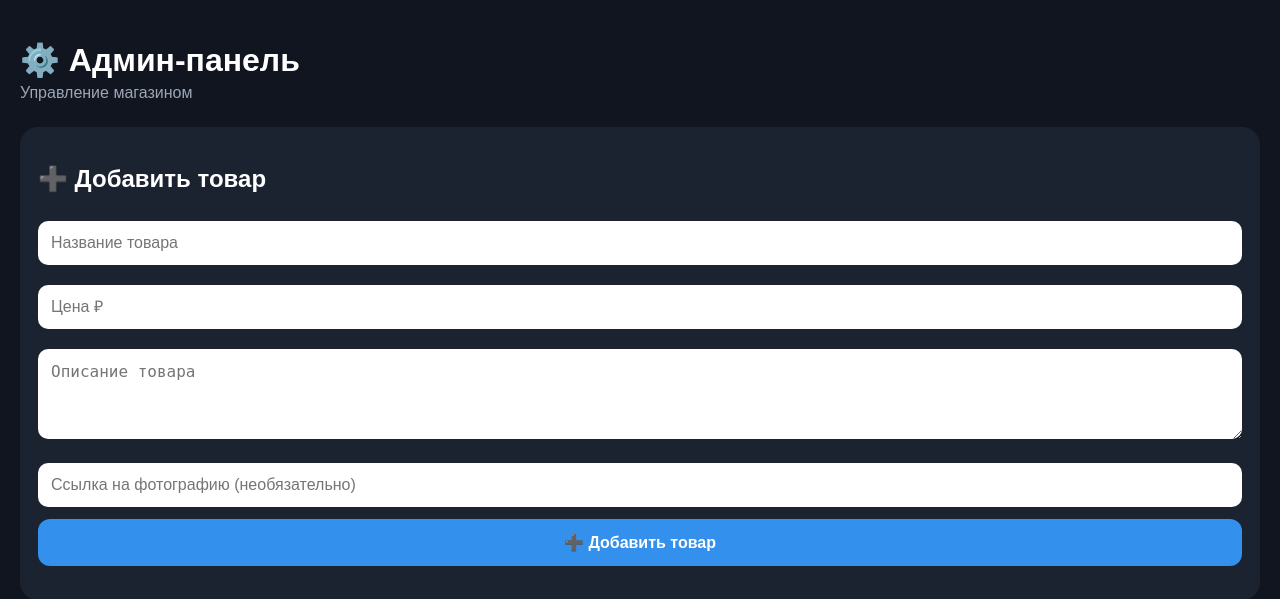
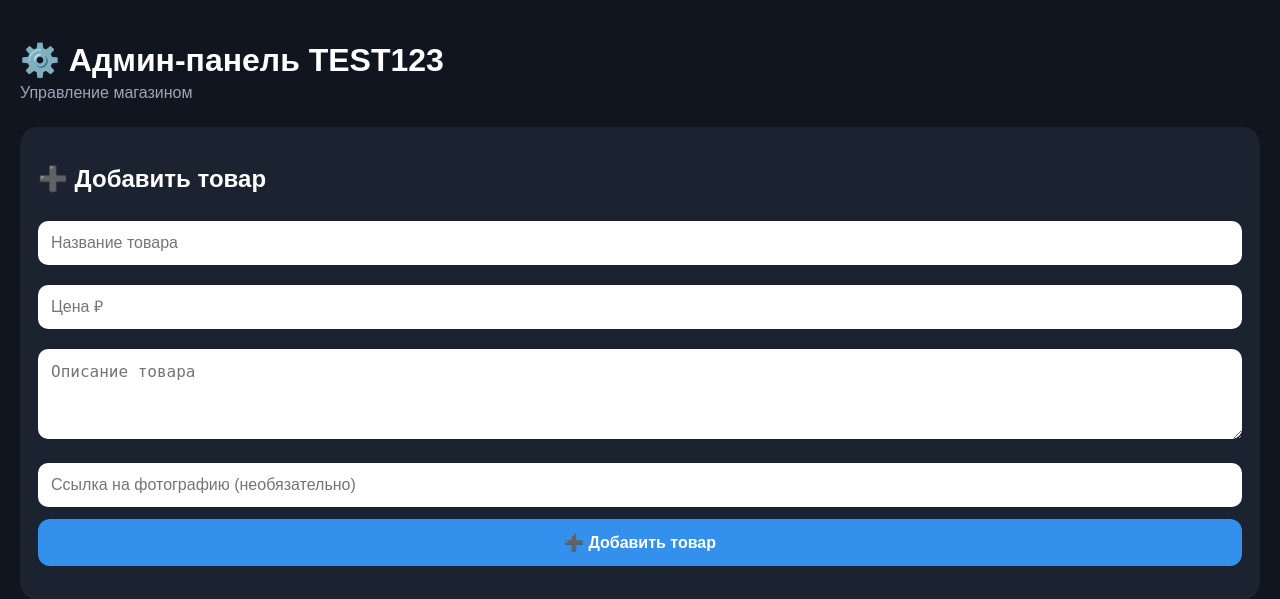
Before and after one commit to genderlive35-jpg/Tg-Homebakery, a Flask app: page /admin in a window 1280 px wide. Shown: the top 599 px of the page. Run offline with Flask 3, Linux system fonts and the light colour scheme; some libraries are stand-ins or nearby versions.

Commit message:
Update admin.html

```diff
--- a/templates/admin.html
+++ b/templates/admin.html
@@ -72,7 +72,7 @@
 
 <body>
 
-<h1>⚙️ Админ-панель</h1>
+<h1>⚙️ Админ-панель TEST123</h1>
 <div class="subtitle">Управление магазином</div>
 
 <div class="card">
```
